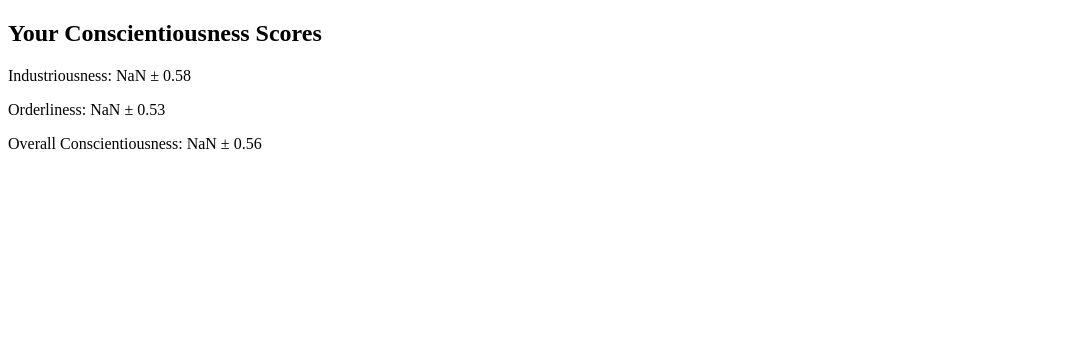
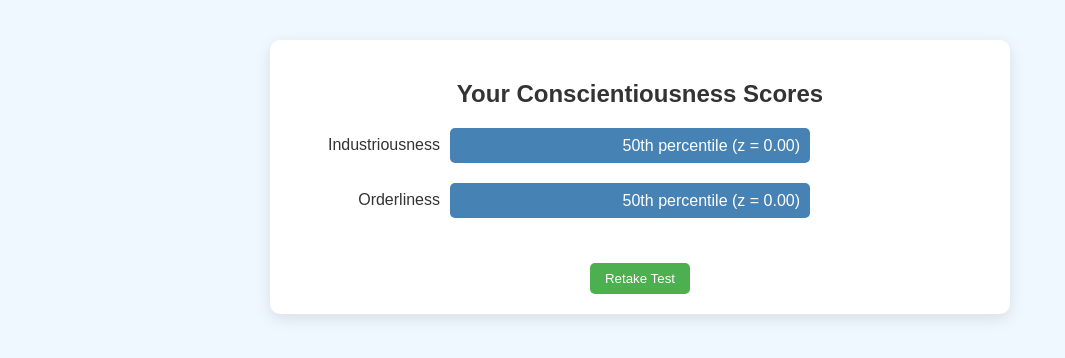
Before and after one commit to da-kastle/code-mexamonki, a plain HTML site: page results.html in a window 1280 px wide. Shown: the whole page, without its empty margins (0-1065 px from the left). Drawn offline with Linux system fonts and the light colour scheme.

Commit message:
Update results.html
Revert to 30b75b8

```diff
--- a/results.html
+++ b/results.html
@@ -4,27 +4,121 @@
     <meta charset="UTF-8">
     <meta name="viewport" content="width=device-width, initial-scale=1.0">
     <title>Your Conscientiousness Results</title>
+    <style>
+        body {
+            font-family: Arial, sans-serif;
+            text-align: center;
+            background-color: #f0f8ff;
+            color: #333;
+        }
+        .results-container {
+            width: 80%;
+            max-width: 700px;
+            margin: 40px auto;
+            padding: 20px;
+            background: #fff;
+            box-shadow: 0 5px 15px rgba(0,0,0,0.1);
+            border-radius: 10px;
+        }
+        .bar-container {
+            display: flex;
+            align-items: center;
+            margin: 20px 0;
+        }
+        .bar-label {
+            width: 150px;
+            text-align: right;
+            padding-right: 10px;
+        }
+        .bar {
+            height: 35px;
+            background-color: #4682B4;
+            color: #fff;
+            position: relative;
+            text-align: right;
+            line-height: 35px;
+            padding-right: 10px;
+            border-radius: 5px;
+        }
+        button {
+            padding: 8px 15px;
+            background-color: #4CAF50;
+            color: white;
+            border: none;
+            border-radius: 5px;
+            cursor: pointer;
+            margin-top: 25px;
+        }
+        button:hover {
+            background-color: #45a049;
+        }
+    </style>
 </head>
 <body>
+
+<div class="results-container">
     <h2>Your Conscientiousness Scores</h2>
-    <p>Industriousness: <span id="ind-score"></span></p>
-    <p>Orderliness: <span id="ord-score"></span></p>
-    <p>Overall Conscientiousness: <span id="cons-score"></span></p>
+
+    <div class="bar-container">
+        <div class="bar-label">Industriousness</div>
+        <div class="bar" id="industriousness-bar"></div>
+    </div>
+
+    <div class="bar-container">
+        <div class="bar-label">Orderliness</div>
+        <div class="bar" id="orderliness-bar"></div>
+    </div>
+
+    <button onclick="window.location.href='index.html'">Retake Test</button>
+</div>
 
 <script>
-    const params = new URLSearchParams(window.location.search);
-    const ind = parseFloat(params.get("ind"));
-    const ord = parseFloat(params.get("ord"));
-    const cons = parseFloat(params.get("cons"));
+const normData = {
+    Industriousness: { mean: 2.84, sd: 0.70 },
+    Orderliness: { mean: 3.37, sd: 0.64 }
+};
 
-    const norm = { ind: { mean: 2.84, sd: 0.70, rel: 0.82 }, ord: { mean: 3.37, sd: 0.64, rel: 0.82 }, cons: { mean: 3.10, sd: 0.67, rel: 0.82 } };
+function percentile(z) {
+    return Math.round(0.5 * (1 + erf(z / Math.sqrt(2))) * 100);
+}
 
-    function calcZ(score, mean, sd) { return (score - mean) / sd; }
-    function calcCI(sd, rel) { return (1.96 * (sd * Math.sqrt(1 - rel))).toFixed(2); }
+function erf(x) {
+    let sign = Math.sign(x);
+    x = Math.abs(x);
+    let a1 = 0.254829592, a2 = -0.284496736, a3 = 1.421413741, a4 = -1.453152027, a5 = 1.061405429, p = 0.3275911;
+    let t = 1 / (1 + p * x);
+    let y = 1 - ((((a5*t + a4)*t + a3)*t + a2)*t + a1) * Math.exp(-x*x);
+    return sign * y;
+}
 
-    document.getElementById("ind-score").innerText = `${calcZ(ind, norm.ind.mean, norm.ind.sd).toFixed(2)} ± ${calcCI(norm.ind.sd, norm.ind.rel)}`;
-    document.getElementById("ord-score").innerText = `${calcZ(ord, norm.ord.mean, norm.ord.sd).toFixed(2)} ± ${calcCI(norm.ord.sd, norm.ord.rel)}`;
-    document.getElementById("cons-score").innerText = `${calcZ(cons, norm.cons.mean, norm.cons.sd).toFixed(2)} ± ${calcCI(norm.cons.sd, norm.cons.rel)}`;
+// Get user's raw scores from URL
+const params = new URLSearchParams(window.location.search);
+const indScore = parseFloat(params.get("ind")) || normData.Industriousness.mean;
+const ordScore = parseFloat(params.get("ord")) || normData.Orderliness.mean;
+
+// Calculate z-scores
+const indZ = (indScore - normData.Industriousness.mean) / normData.Industriousness.sd;
+const ordZ = (ordScore - normData.Orderliness.mean) / normData.Orderliness.sd;
+
+// Calculate percentiles
+const indPercentile = percentile(indZ);
+const ordPercentile = percentile(ordZ);
+
+// Adjust bars in increments of 0.05 SD
+function adjustBar(barId, zScore, percentile) {
+    let baseWidth = 50; // 50% width at z = 0
+    let width = baseWidth + (Math.round(zScore / 0.05) * 1); // 1% bar width per 0.05 SD increment
+    width = Math.min(Math.max(width, 10), 95); // Limit between 10% and 95%
+
+    const bar = document.getElementById(barId);
+    bar.style.width = width + '%';
+    bar.textContent = `${percentile}th percentile (z = ${zScore.toFixed(2)})`;
+}
+
+// Update bars
+adjustBar("industriousness-bar", indZ, indPercentile);
+adjustBar("orderliness-bar", ordZ, ordPercentile);
 </script>
+
 </body>
 </html>
```
